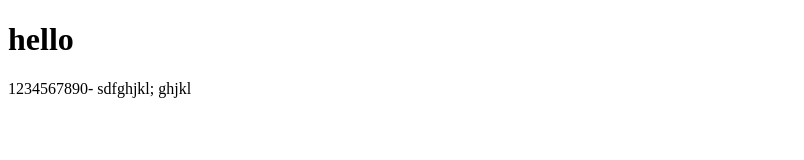
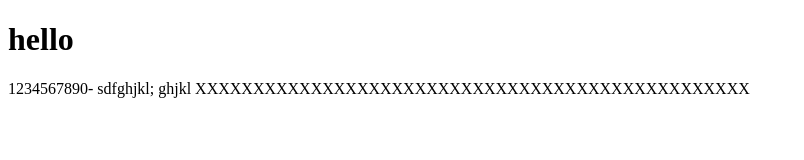
Before and after one commit to AbdessamadAbdaoui/git, a plain HTML site: page index.html in a window 1280 px wide. Shown: the whole page, without its empty margins (0-804 px from the left). Drawn offline with Linux system fonts and the light colour scheme.

Commit message:
Update index.html

```diff
--- a/index.html
+++ b/index.html
@@ -12,3 +12,4 @@
 1234567890-
 sdfghjkl;
 ghjkl
+XXXXXXXXXXXXXXXXXXXXXXXXXXXXXXXXXXXXXXXXXXXXXXXX
```
